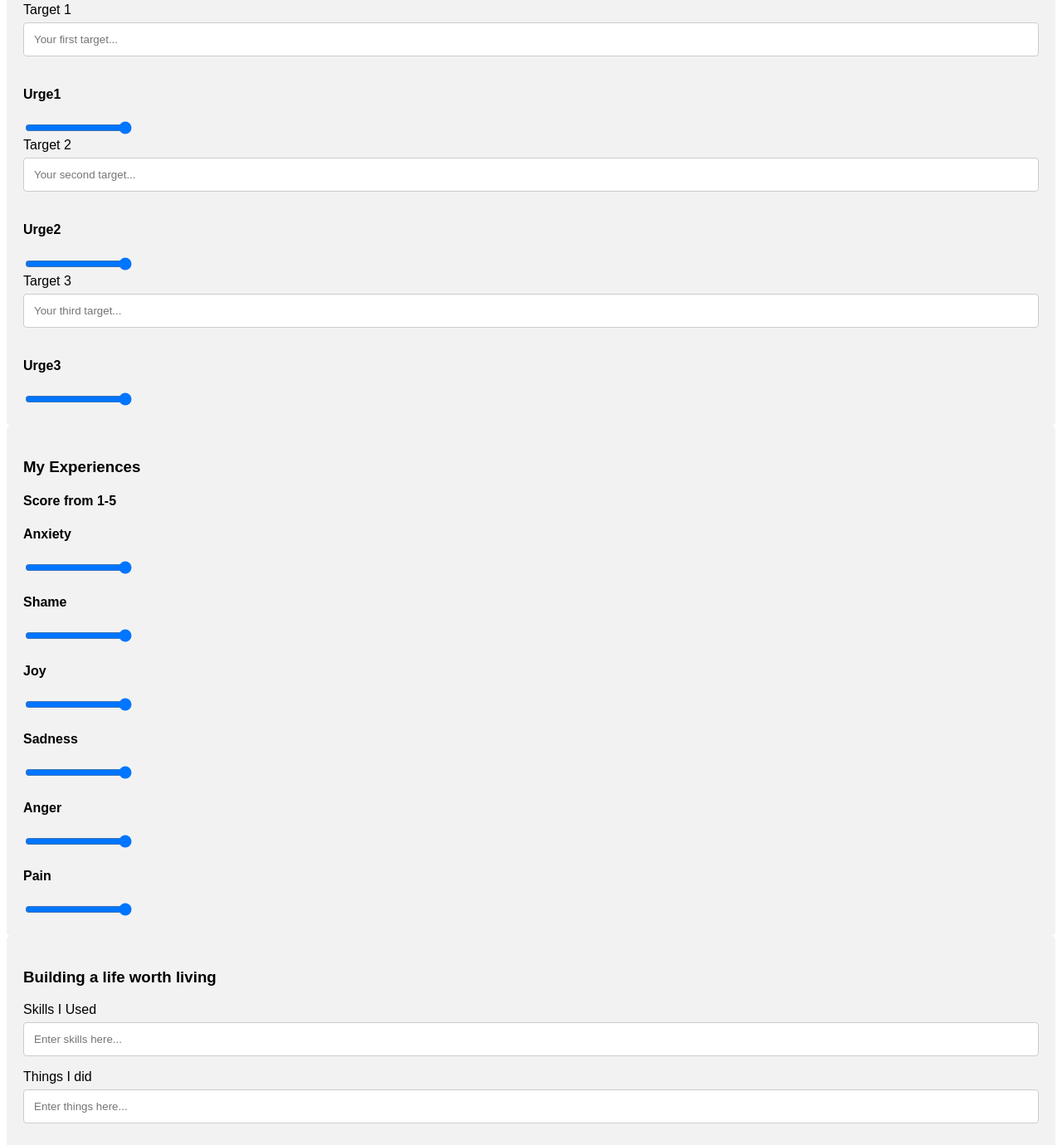
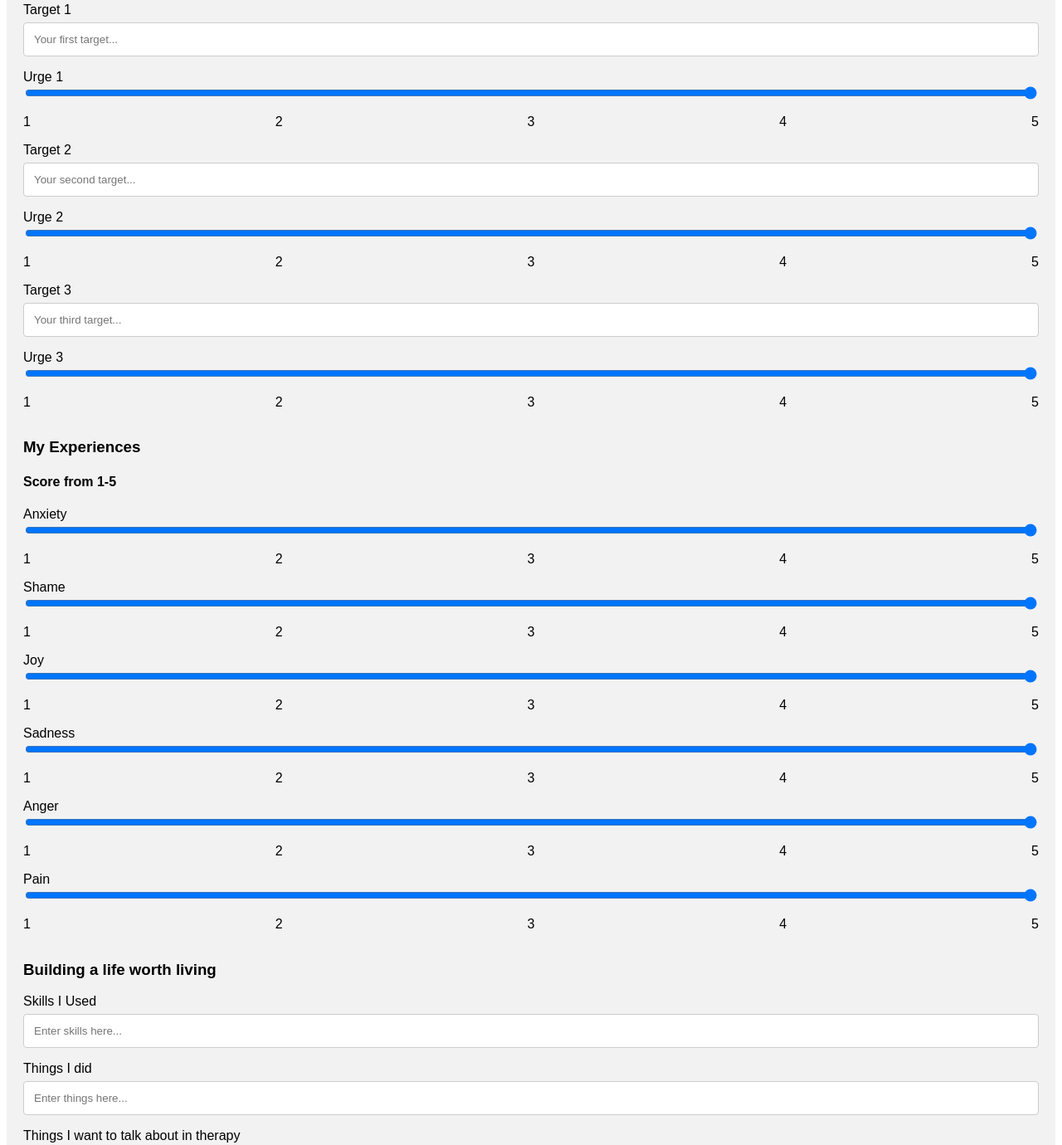
Before and after one commit to apuddy/webproject, a plain HTML site: page form.html in a window 1280 px wide. Shown: the part 178-1558 px from the top of the page at 83% size. Drawn offline with Linux system fonts and the light colour scheme.

Commit message:
Updated structure
Changed h4s to labels, updated all sliders to have labelled range, updated structure to include more divs around each section and question

```diff
--- a/form.html
+++ b/form.html
@@ -30,84 +30,282 @@ input[type=submit]:hover {
   background-color: #45a049;
 }
 
-.container {
+.form-items {
   border-radius: 5px;
   background-color: #f2f2f2;
   padding: 20px;
 }
+
+.slider {
+  display: flex;
+  flex-direction: column;
+}
+
+.range-labels {
+  padding: 0;
+  display: flex;
+  justify-content: space-between;
+}
+
+.range-labels li {
+  display: inline;
+}
+
 </style>
 </head>
 <body>
 
 <h3>Contact Form</h3>
 
-<div class="container">
+<div class="form-items">
+
   <form action="/action_page.php">
+
+    <div class="section">
+
       <h3>My Targets</h3>
+
       <h4>Score from 1-5 (5 means you acted on your urge)</h4>
+
+      <div class="form-item">
+
         <label for="target1">Target 1</label>
         <input type="text" id="fname" name="target1" placeholder="Your first target...">
 
-    <div>
-    <h4>Urge1</h4>
-   <input type="range" min="1" max="5" value="5" class="slider" id="myRange">
       </div>
+
+      <div class="form-item">
+
+        <div class="slider">
+
+          <label for="urge1">Urge 1</label>
+          <input type="range" min="1" max="5" value="5" class="slider" name="urge1" id="Urge1">
+
+          <ul class="range-labels">
+            <li>1</li>
+            <li>2</li>
+            <li>3</li>
+            <li>4</li>
+            <li>5</li>
+          </ul>
+
+        </div>
+
+      </div>
+
+      <div class="form-item">
 
         <label for="target2">Target 2</label>
         <input type="text" id="fname" name="target1" placeholder="Your second target...">
 
-    <div>
-    <h4>Urge2</h4>
-   <input type="range" min="1" max="5" value="5" class="slider" id="myRange">
       </div>
+
+      <div class="form-item">
+
+          <div class="slider">
+
+            <label for="urge2">Urge 2</label>
+            <input type="range" min="1" max="5" value="5" name="urge2" class="slider" id="Urge2">
+
+            <ul class="range-labels">
+              <li>1</li>
+              <li>2</li>
+              <li>3</li>
+              <li>4</li>
+              <li>5</li>
+            </ul>
+
+        </div>
+
+      </div>
+
+      <div class="form-item">
 
         <label for="target3">Target 3</label>
         <input type="text" id="fname" name="target1" placeholder="Your third target...">
 
-    <div>
-    <h4>Urge3</h4>
-   <input type="range" min="1" max="5" value="5" class="slider" id="myRange">
+      </div>
+
+      <div class="form-item">
+
+          <div class="slider">
+
+            <label for="urge3">Urge 3</label>
+            <input type="range" min="1" max="5" value="5" name="urge3" class="slider" id="Urge3">
+
+            <ul class="range-labels">
+              <li>1</li>
+              <li>2</li>
+              <li>3</li>
+              <li>4</li>
+              <li>5</li>
+            </ul>
+
           </div>
 
       </div>
-<div class="container">
+
+    </div>
+
+    <div class="section">
+
   	  <h3>My Experiences</h3>
+
       <h4>Score from 1-5</h4>
-     <div>
-    <h4>Anxiety</h4>
-   <input type="range" min="1" max="5" value="5" class="slider" id="myRange">
-      </div> <div>
-    <h4>Shame</h4>
-   <input type="range" min="1" max="5" value="5" class="slider" id="myRange">
-    </div> <div>
-    <h4>Joy</h4>
-   <input type="range" min="1" max="5" value="5" class="slider" id="myRange">
-    </div> <div>
-    <h4>Sadness</h4>
-   <input type="range" min="1" max="5" value="5" class="slider" id="myRange">
-    </div> <div>
-    <h4>Anger</h4>
-   <input type="range" min="1" max="5" value="5" class="slider" id="myRange">
-    </div> <div>
-    <h4>Pain</h4>
-   <input type="range" min="1" max="5" value="5" class="slider" id="myRange">
+
+      <div class="form-item">
+
+          <div class="slider">
+
+            <label for="anxiety">Anxiety</label>
+            <input type="range" min="1" max="5" value="5" name="anxiety" class="slider" id="Anxiety">
+
+            <ul class="range-labels">
+              <li>1</li>
+              <li>2</li>
+              <li>3</li>
+              <li>4</li>
+              <li>5</li>
+            </ul>
+
           </div>
+
         </div>
-	<div class="container">
+
+        <div class="form-item">
+
+          <div class="slider">
+
+            <label for="shame">Shame</label>
+            <input type="range" min="1" max="5" value="5" class="slider" name="shame" id="Shame">
+
+            <ul class="range-labels">
+              <li>1</li>
+              <li>2</li>
+              <li>3</li>
+              <li>4</li>
+              <li>5</li>
+            </ul>
+
+          </div>
+
+        </div>
+
+        <div class="form-item">
+
+          <div class="slider">
+
+            <label for="joy">Joy</label>
+            <input type="range" min="1" max="5" value="5" name="joy" class="slider" id="Joy">
+
+            <ul class="range-labels">
+              <li>1</li>
+              <li>2</li>
+              <li>3</li>
+              <li>4</li>
+              <li>5</li>
+            </ul>
+
+          </div>
+
+        </div>
+
+        <div class="form-item">
+
+          <div class="slider">
+
+            <label for="sadness">Sadness</label>
+            <input type="range" min="1" max="5" value="5" name="sadness" class="slider" id="Sadness">
+
+            <ul class="range-labels">
+              <li>1</li>
+              <li>2</li>
+              <li>3</li>
+              <li>4</li>
+              <li>5</li>
+            </ul>
+
+          </div>
+
+        </div>
+
+        <div class="form-item">
+
+          <div class="slider">
+
+            <label for="anger">Anger</label>
+            <input type="range" min="1" max="5" value="5" class="slider" name="anger" id="Anger">
+
+            <ul class="range-labels">
+              <li>1</li>
+              <li>2</li>
+              <li>3</li>
+              <li>4</li>
+              <li>5</li>
+            </ul>
+
+          </div>
+
+        </div>
+
+        <div clas="form-item">
+
+          <div class="slider">
+
+            <label for="pain">Pain</label>
+            <input type="range" min="1" max="5" value="5" name="pain" class="slider" id="Pain">
+
+            <ul class="range-labels">
+              <li>1</li>
+              <li>2</li>
+              <li>3</li>
+              <li>4</li>
+              <li>5</li>
+            </ul>
+
+          </div>
+
+        </div>
+
+      </div>
+
+    	<div class="section">
+
         <h3>Building a life worth living</h3>
+
+        <div class="form-item">
+
           <label for="skills">Skills I Used</label>
           <input type="text" id="skills" name="skills" placeholder="Enter skills here...">
+
+        </div>
+
+        <div class="form-item">
+
           <label for="skills">Things I did</label>
           <input type="text" id="skills" name="skills" placeholder="Enter things here...">
+
         </div>
-    	<div class="container">
+
+      </div>
+
+      <div class="form-item">
+
         <label for="skills">Things I want to talk about in therapy</label>
         <input type="text" id="skills" name="skills" placeholder="Enter things here...">
+
       </div>
-    <div class="container">
+
+      <div class="form-item">
+
         <input type="submit" value="Submit">
+
+      </div>
+
   </form>
+
 </div>
 
 </body>
+
 </html>
```
Lines whose indentation alone changed are shown as unchanged.
